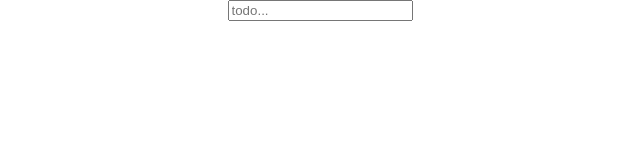
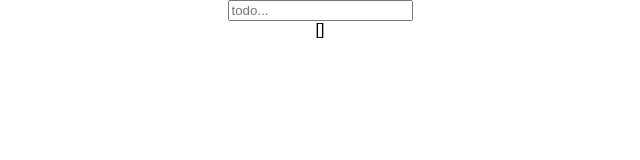
Before and after one commit to richill/app_todoList, a React (Create React App) app: page / in a window 1280 px wide. Shown: the top 160 px of the page, without its empty margins (320-960 px from the left). Built offline with nearby package versions, Linux system fonts and the light colour scheme.

Commit message:
displayed submited input in a json form

```diff
--- a/src/components/TodoList.js
+++ b/src/components/TodoList.js
@@ -30,6 +30,7 @@ export default class TodoList extends React.Component {
     return (
       <div>
         <TodoForm onSubmit={this.addTodo}/>
+        {JSON.stringify(this.state.todos)}
       </div>
     );
   }
```
